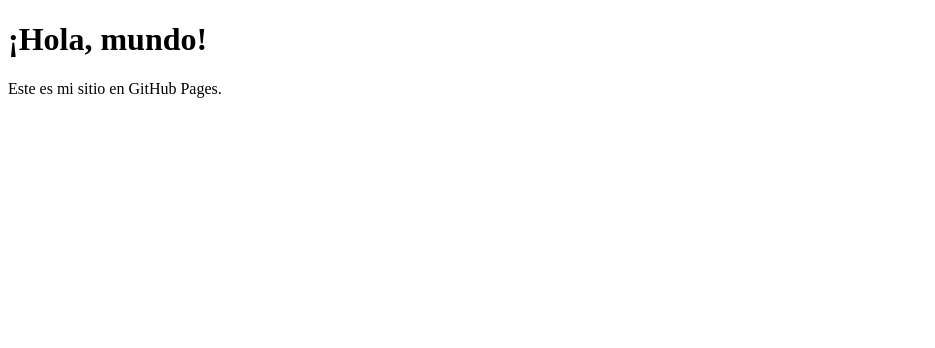
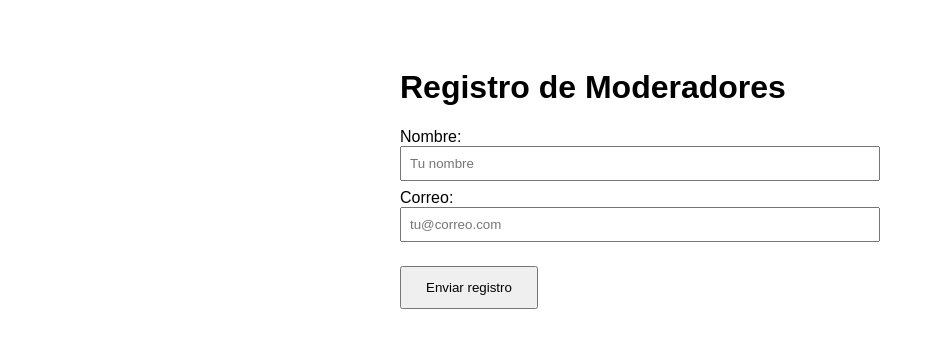
Before and after one commit to Dioscarmesi/Moderacion.github.io, a plain HTML site: page index.html in a window 1280 px wide. Shown: the whole page, without its empty margins (0-935 px from the left). Drawn offline with Linux system fonts and the light colour scheme.

Commit message:
Update index.html

```diff
--- a/index.html
+++ b/index.html
@@ -2,11 +2,28 @@
 <html lang="es">
 <head>
   <meta charset="UTF-8">
-  <title>Moderación</title>
+  <title>Moderación – Registro</title>
+  <style>
+    body { font-family: sans-serif; max-width: 480px; margin: 2rem auto; padding: 1rem; }
+    label { display: block; margin: .5rem 0; }
+    input { width: 100%; padding: .5rem; box-sizing: border-box; }
+    button { margin-top: 1rem; padding: .75rem 1.5rem; cursor: pointer; }
+  </style>
 </head>
 <body>
-  <h1>¡Hola, mundo!</h1>
-  <p>Este es mi sitio en GitHub Pages.</p>
+  <h1>Registro de Moderadores</h1>
+  <form id="signup-form">
+    <label>
+      Nombre:
+      <input type="text" id="name" placeholder="Tu nombre" required>
+    </label>
+    <label>
+      Correo:
+      <input type="email" id="email" placeholder="tu@correo.com" required>
+    </label>
+    <button type="submit">Enviar registro</button>
+  </form>
+
   <script src="assets/js/app.js"></script>
 </body>
 </html>
```
